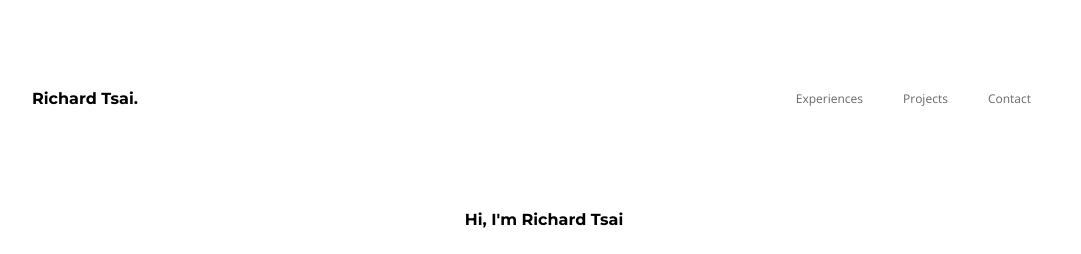
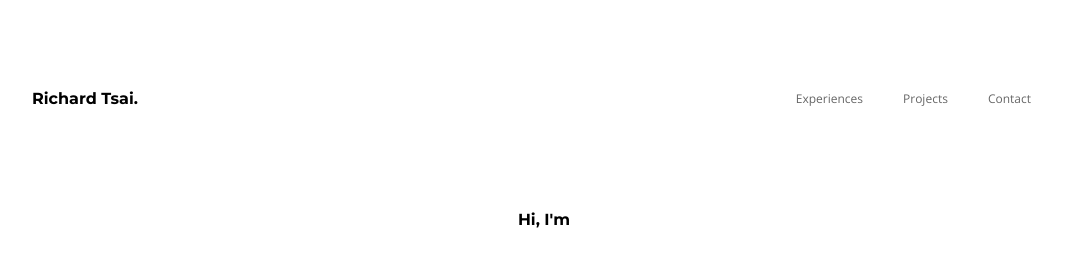
Before and after one commit to RichtXO/richtxo.github.io, a Gatsby site: page / in a window 1280 px wide. Shown: the top 254 px of the page, without its empty margins (96-1177 px from the left). Built offline with nearby package versions, Linux system fonts and the light colour scheme; Gatsby itself is replaced by a stand-in of ours; some icons are missing.

Commit message:
moving name from static to animation

```diff
--- a/src/components/Header.js
+++ b/src/components/Header.js
@@ -10,7 +10,7 @@ const Header = () => {
         <div className="header-wrapper">
           <Fade bottom>
             <h2>
-              Hi, I'm {data.name}
+              Hi, I'm
             </h2>
           </Fade>
           <Fade bottom cascade>
```
